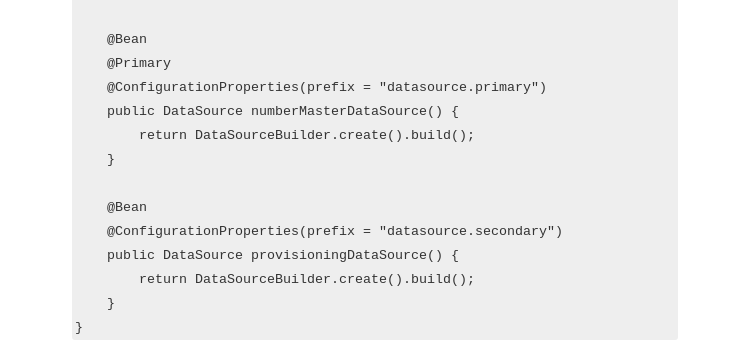
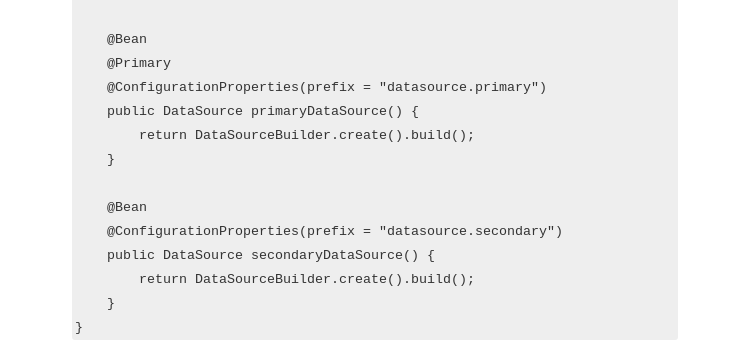
Before and after one commit to ccampo133/ccampo133.github.io, a Jekyll site: the page built from _posts/2016-02-13-multi-datasource-spring-boot.md, in a window 1280 px wide and 900 px high, scrolled down 842 px. Shown: the part 156-507 px from the top of the window, without its empty margins (240-986 px from the left). Built offline with Jekyll 4.4.1, drawn with Linux system fonts in a browser that asks for light colours; nearby versions of some CDN libraries; comment, search, counter and statistics services are not loaded; a style sheet for code colours, icons or effects is not loaded.

Commit message:
update datasource text

```diff
--- a/_posts/2016-02-13-multi-datasource-spring-boot.md
+++ b/_posts/2016-02-13-multi-datasource-spring-boot.md
@@ -38,13 +38,13 @@ public class ApplicationConfiguration {
     @Bean
     @Primary
     @ConfigurationProperties(prefix = "datasource.primary")
-    public DataSource numberMasterDataSource() {
+    public DataSource primaryDataSource() {
         return DataSourceBuilder.create().build();
     }
 
     @Bean
     @ConfigurationProperties(prefix = "datasource.secondary")
-    public DataSource provisioningDataSource() {
+    public DataSource secondaryDataSource() {
         return DataSourceBuilder.create().build();
     }
 }
```
